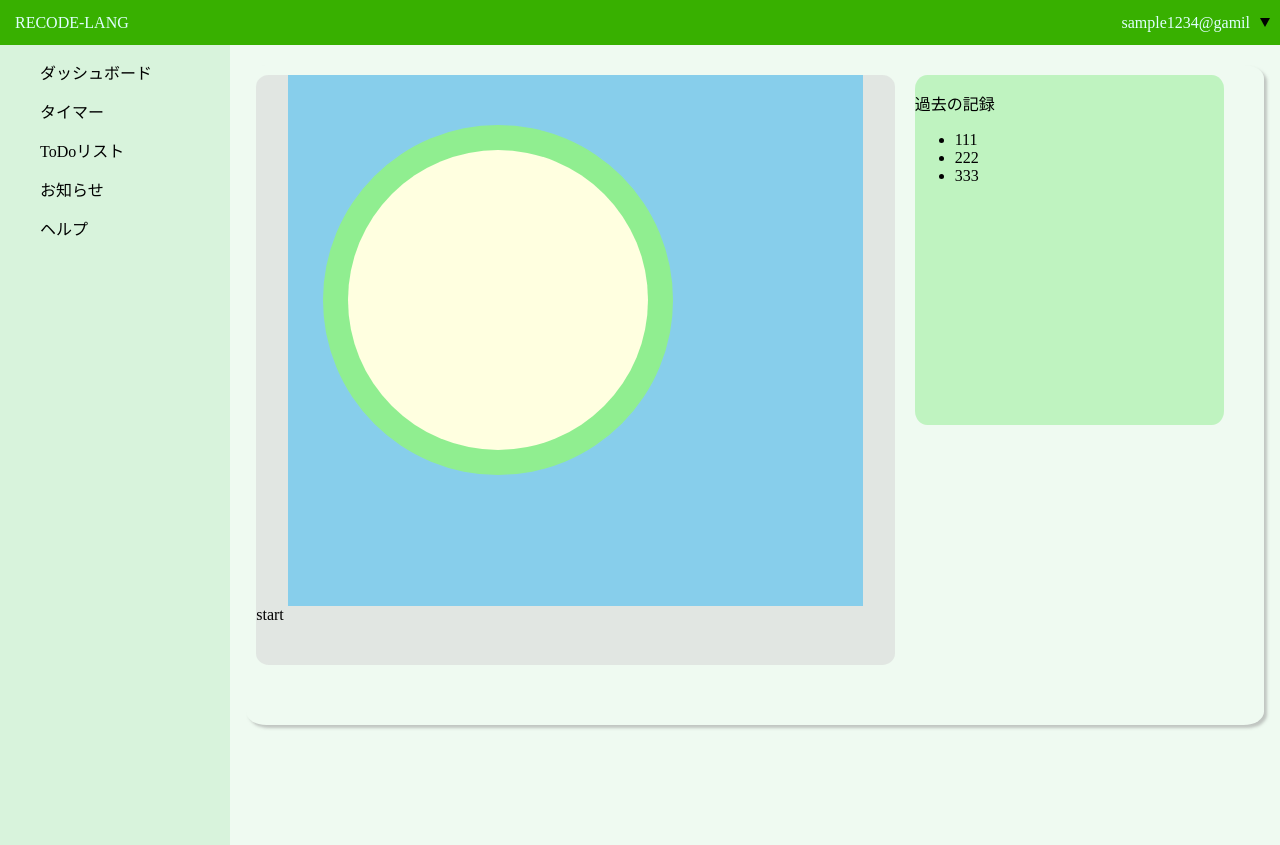
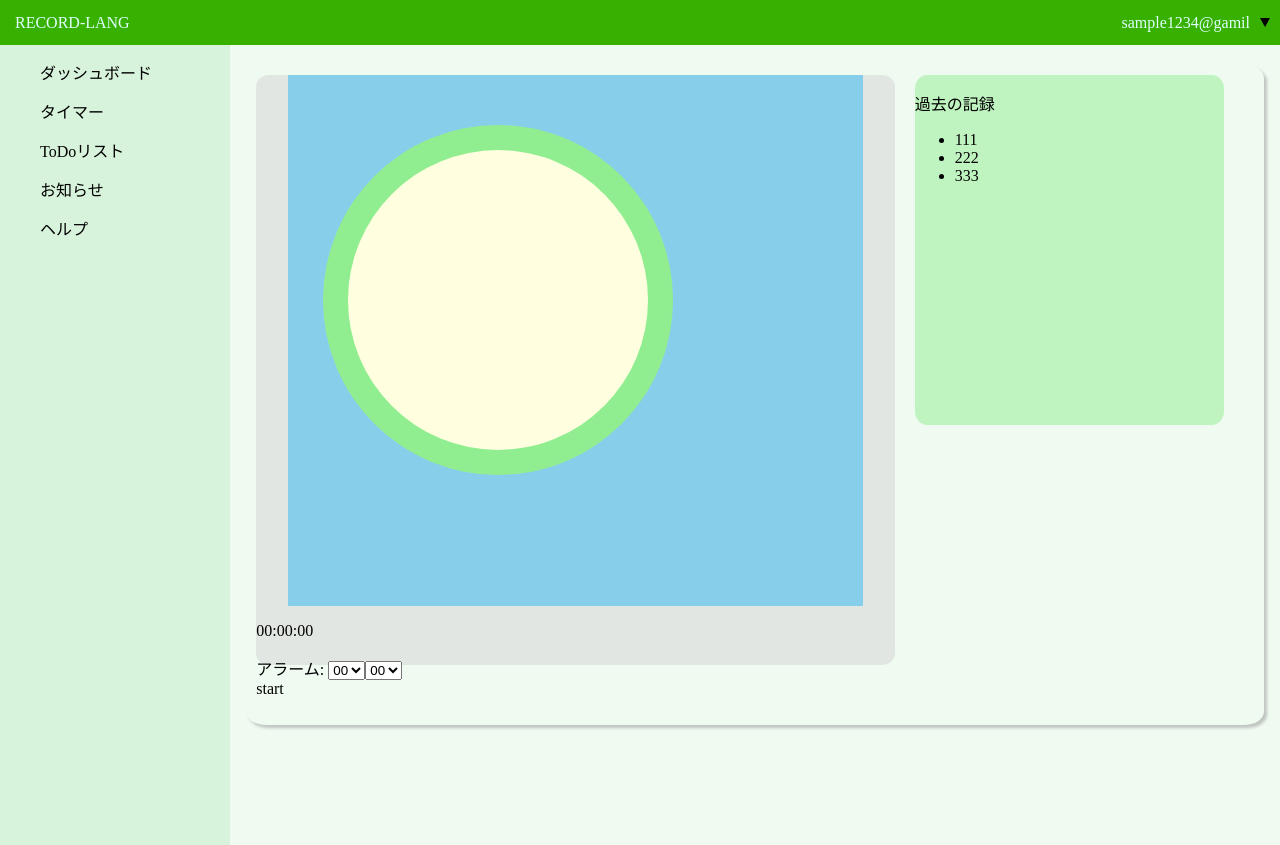
Before and after one commit to zvvlj0219/recode-lang, a Vue app in the folder client/: page /timer in a window 1280 px wide. Built offline with nearby package versions, Linux system fonts and the light colour scheme.

Commit message:
created timerComponent

```diff
--- a/client/src/components/timer.vue
+++ b/client/src/components/timer.vue
@@ -4,8 +4,22 @@
       <div class="clock-wrapper">
         <div class="outer-circle"></div>
         <div class="inner-circle"></div>
+        <!--
+        <transition
+          v-bind:css="false"
+          v-if="clockEvent"
+
+          v-on:enter="enter"
+          v-on:after-enter="afterEnter"
+
+          v-on:before-leave="beforeLeave"
+          v-on:leave="leave"
+        >
+          <div class="inner-circle"></div>
+        </transition>
+        -->
       </div>
-      <div class="start">start</div>
+      <timerComponent/>
     </div>
     <div class="recode-wrapper">
       <p>過去の記録</p>
@@ -20,6 +34,8 @@
 </template>
 
 <script>
+import timerComponent from './timerComponent';
+
 export default {
   name:'timer',
   data(){
@@ -27,9 +43,46 @@ export default {
       language:'JavaScript',
       timer:30,
     }
+  },
+  components:{
+    timerComponent,
   }
 }
 </script>
+
+<style scoped>
+/*transition*/
+.clock-enter,.clock-leave-to {
+  position:absolute;
+  top:75px;
+  left:60px;
+  width:300px;
+  height:300px;
+  border-radius:50%;
+  background-color:lightyellow;
+  z-index: 2;
+
+}
+
+.clock-enter-active,.clock-leave-active {
+  transform: scale(1.2);
+
+}
+
+.clock-enter-to,.clock-leave {
+  position:absolute;
+  top:75px;
+  left:60px;
+  width:300px;
+  height:300px;
+  border-radius:50%;
+  background-color:lightyellow;
+  z-index: 2;
+
+}
+
+
+</style>
 
 <style scoped>
 .router-content {
@@ -52,6 +105,7 @@ export default {
   height:350px;
   border-radius:50%;
   background-color:lightgreen;
+  z-index: 1;
 }
 .inner-circle {
   position:absolute;
@@ -61,6 +115,8 @@ export default {
   height:300px;
   border-radius:50%;
   background-color:lightyellow;
+  z-index: 2;
+  transition: transform 0.5s ease;
 
 }
 
@@ -191,9 +247,9 @@ export default {
   }
 
 }
-@media (min-width:1400px) {
+@media (min-width:1300px) {
   .router-content{
-    width:1100px;
+    width:1000px;
     height:80%;
     margin:20px auto;
     padding: 10px;
--- /dev/null
+++ b/client/src/components/timerComponent.vue
@@ -0,0 +1,123 @@
+<template>
+  <div id="timerComponent">
+    <div class='timer_text'>
+      <p  v-show="!active" class="setted_time">{{study_time}}</p>
+      <p  v-show="active" class="time_left">{{time_left}}</p>
+    </div>
+    <form class="timer_form">
+      <div>アラーム:
+        <select
+          class ='select_hour'
+          v-model="setted_hour"
+        >
+          <option
+            v-for="n in 21"
+            v-bind:key="n"
+          >
+          {{n-1 | adjustDigit}}
+          </option>
+        </select>
+        <select
+          class ='select_minute'
+          v-model="setted_minute"
+        >
+          <option
+            v-for="n in 60"
+            v-bind:key="n"
+          >
+          {{n-1 | adjustDigit}}
+          </option>
+        </select>
+      </div>
+    </form>
+    <div
+      class="start_btn"
+      v-show="!active"
+      v-on:click="startTimer"
+    >start</div>
+    <div
+      class="cancel_btn"
+      v-show="active"
+      v-on:click="cancelTimer"
+    >cancel</div>
+    <div
+      class="pause_btn"
+      v-show="active"
+      v-on:click="cancelTimer"
+    >pause</div>
+  </div>
+</template>
+
+<script>
+export default {
+  name:'timerComponent',
+  data(){
+    return {
+      setted_hour:'00',
+      setted_minute:'00',
+      study_time:'00:00:00',
+      time_left:'',
+      active:false,
+      timeoutId:null
+    }
+  },
+  filters:{
+    adjustDigit(number){
+      if(number < 10){
+        return `0${number}`;
+      }
+      return number;
+    }
+  },
+  watch:{
+    setted_hour(){
+      this.study_time = `${this.setted_hour}:${this.setted_minute}:00`;
+    },
+    setted_minute(){
+      this.study_time = `${this.setted_hour}:${this.setted_minute}:00`;
+    }
+  },
+  methods:{
+    startTimer(){
+      this.active = true;
+      //開始時間
+      let startTime = Date.now();
+      this.countDown(startTime);
+    },
+    countDown(startTime){
+      //イベントループ
+      this.timeoutId = setTimeout(()=>{
+        this.countDown(startTime);
+        console.log('settimeout')
+      },1000);
+
+      if(this.time_left == '00:00:00'){
+        clearTimeout(this.timeoutId);
+        this.addRecord();
+        this.active = false;
+      }
+
+
+      //経過時間
+      let elapsed_time = Date.now() - startTime;
+
+      //設定した時間 ミリ秒に直す
+      let setted_time = `${this.setted_hour*3600 + this.setted_minute*60}000`;
+      //残り時間を算出
+      let left = new Date(setted_time - elapsed_time + 300);
+      let h = String(left.getHours()-9).padStart(2,'0');
+      let m = String(left.getMinutes()).padStart(2,'0');
+      let s = String(left.getSeconds()).padStart(2,'0');
+      this.time_left = `${h}:${m}:${s}`;
+    },
+    cancelTimer(){
+      clearTimeout(this.timeoutId);
+      this.timeoutId = null;
+      this.active = false;
+    },
+    addRecord(){
+      console.log('ok')
+    }
+  }
+}
+</script>
--- a/client/src/components/todo.vue
+++ b/client/src/components/todo.vue
@@ -8,7 +8,6 @@
       v-bind:key="tab.language"
       v-bind:to="tab.language"
       v-on:click="tabChange(tab.language)"
-
       exact-active-class="router-link-active"
       >{{tab.language}}
       </router-link>
--- a/client/src/view/Header.vue
+++ b/client/src/view/Header.vue
@@ -1,6 +1,6 @@
 <template>
   <div class="header">
-    <div class="title">RECODE-LANG</div>
+    <div class="title">RECORD-LANG</div>
     <div class="acount-wrapper">
       <div>sample1234@gamil</div>
       <div class="dropdown-list"></div>
--- a/package.json
+++ b/package.json
@@ -1,5 +1,5 @@
 {
-  "name": "recode-lang",
+  "name": "record-lang",
   "version": "1.0.0",
   "description": "",
   "main": "index.js",
```
